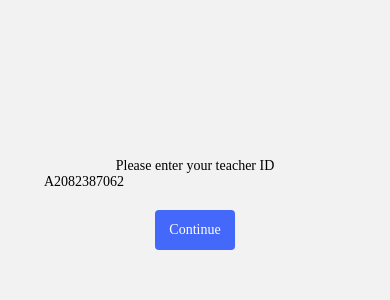
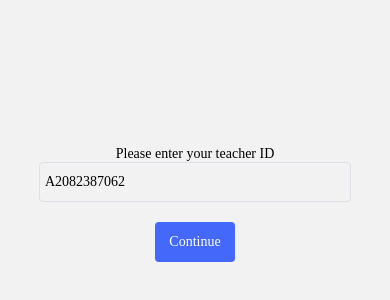
Before and after one commit to mtzngn/ClassTracker, a React Native app: screen /Home in a window 390 px wide. Shown: the part 214-514 px from the top of the page. Built offline with nearby package versions, Linux system fonts and the light colour scheme.

Commit message:
udpdate common components, add validation for input field.

```diff
--- a/src/common/CTInput.tsx
+++ b/src/common/CTInput.tsx
@@ -5,16 +5,38 @@ import {TextInput, StyleSheet, TextInputProps} from 'react-native';
 
 type CTInputProps = TextInputProps & {
   customStyle?: object;
+  maxLength?: number;
 };
 
-const CTInput: React.FC<CTInputProps> = ({style, customStyle, ...rest}) => {
-  return <TextInput style={[styles.input, customStyle, style]} {...rest} />;
+const CTInput: React.FC<CTInputProps> = ({
+  style,
+  customStyle,
+  maxLength,
+  onChangeText,
+  ...rest
+}) => {
+  const handleTextChange = (text: string) => {
+    const filteredText = text.replace(/[^a-zA-Z0-9\s]/g, '');
+    onChangeText?.(filteredText);
+  };
+  return (
+    <TextInput
+      style={[styles.input, customStyle, style]}
+      onChangeText={handleTextChange}
+      {...rest}
+      maxLength={maxLength}
+    />
+  );
 };
 
 const styles = StyleSheet.create({
   input: {
     fontSize: 14,
     fontFamily: 'Avenir-Black',
+    height: 40,
+    borderColor: '#dcdfe6',
+    borderWidth: 1,
+    borderRadius: 4,
   },
 });
 
--- a/src/common/CTText.tsx
+++ b/src/common/CTText.tsx
@@ -18,6 +18,7 @@ const CTText: React.FC<CTTextProps> = ({style, children, ...rest}) => {
 const styles = StyleSheet.create({
   text: {
     fontSize: 14,
+    fontWeight: 'normal',
     fontFamily: 'Avenir-Black',
   },
 });
```
